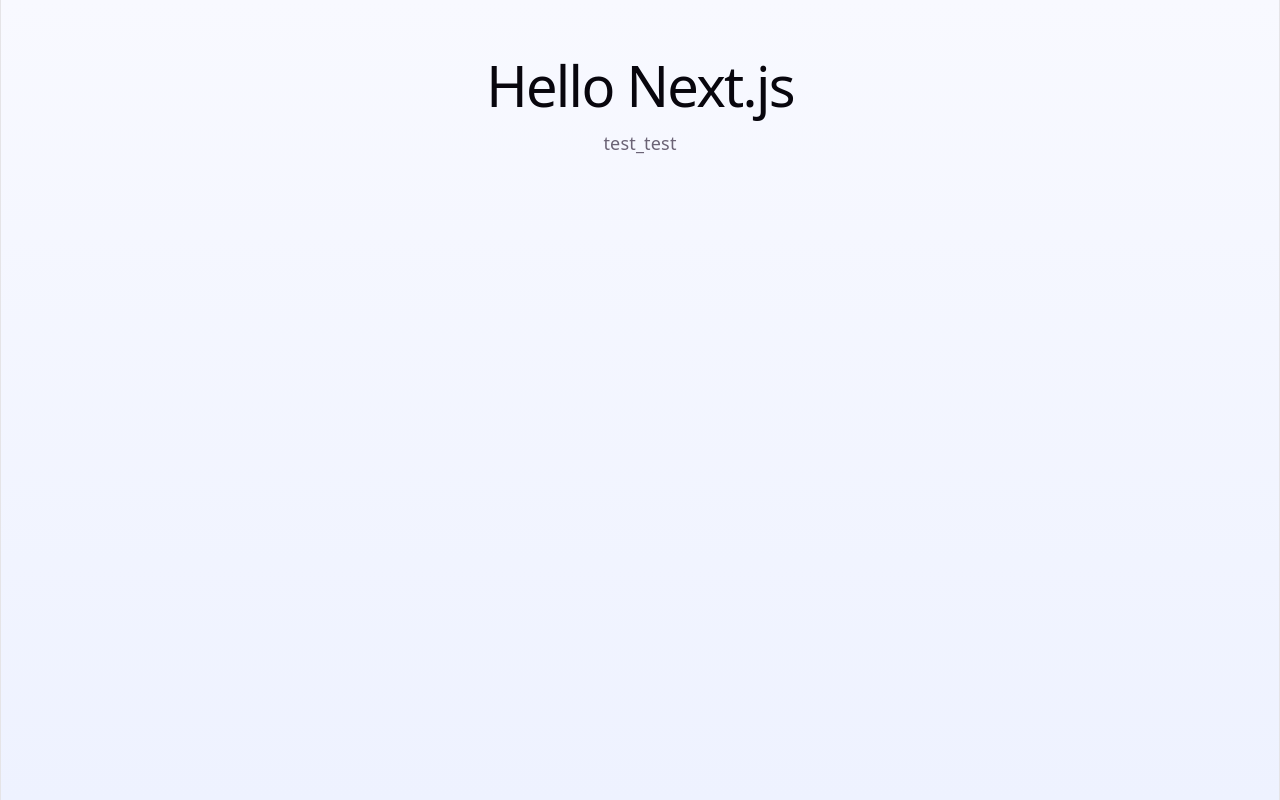
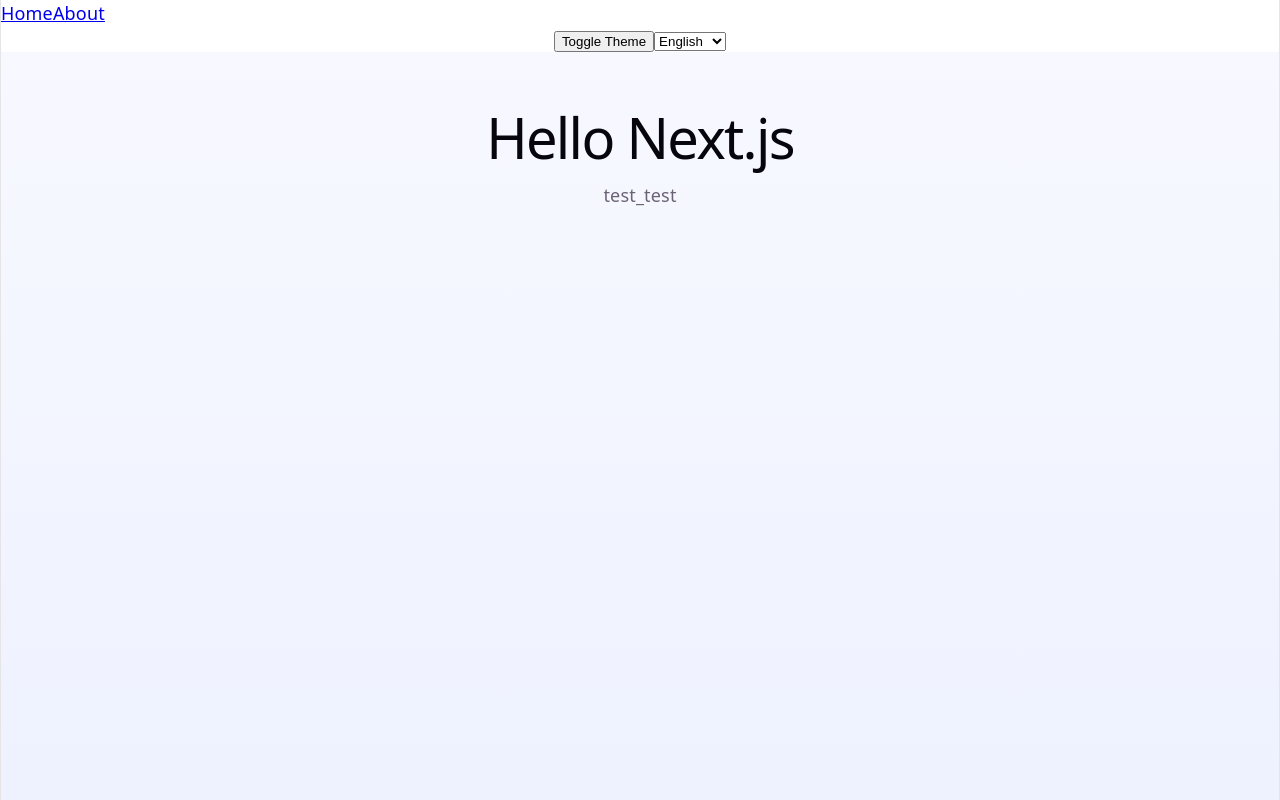
Before and after one commit to ArturKhelshtein/react2026Q2, a Next.js app: page /en in a window 1280 px wide. Built offline with nearby package versions, Linux system fonts and the light colour scheme.

Commit message:
feat: add theme provider

```diff
--- a/src/app/[locale]/layout.tsx
+++ b/src/app/[locale]/layout.tsx
@@ -2,6 +2,7 @@ import { NextIntlClientProvider } from 'next-intl';
 import { getMessages } from 'next-intl/server';
 import { notFound } from 'next/navigation';
 import { routing } from '@/i18n/routing';
+import AppHeader from '@/components/AppHeader';
 
 export default async function LocaleLayout({
   children,
@@ -20,7 +21,8 @@ export default async function LocaleLayout({
 
   return (
     <NextIntlClientProvider messages={messages}>
-      {children}
+      <AppHeader />
+      <main>{children}</main>
     </NextIntlClientProvider>
   );
 }
--- a/src/app/globals.css
+++ b/src/app/globals.css
@@ -30,8 +30,8 @@
   }
 }
 
-@media (prefers-color-scheme: dark) {
-  :root {
+html[data-theme="dark"],
+html[data-theme="dark"] body {
   --text: #9ca3af;
   --text-h: #161616;
   --bg: #16171d;
@@ -43,11 +43,6 @@
   --social-bg: rgba(47, 48, 58, 0.5);
   --shadow:
     rgba(0, 0, 0, 0.4) 0 10px 15px -3px, rgba(0, 0, 0, 0.25) 0 4px 6px -2px;
-  }
-
-  #social .button-icon {
-    filter: invert(1) brightness(2);
-  }
 }
 
 #root {
--- a/src/app/layout.tsx
+++ b/src/app/layout.tsx
@@ -1,4 +1,11 @@
+import type { Metadata } from 'next';
 import './globals.css';
+import { ThemeProvider } from '@/providers/ThemeProvider';
+
+export const metadata: Metadata = {
+  title: 'Pokemon App',
+  description: 'Pokemon search app',
+};
 
 export default function RootLayout({
   children,
@@ -8,7 +15,9 @@ export default function RootLayout({
   return (
     <html suppressHydrationWarning>
       <body>
-          <div id="root">{children}</div>
+        <div id="root">
+          <ThemeProvider>{children}</ThemeProvider>
+        </div>
       </body>
     </html>
   );
--- a/src/components/AppHeader.tsx
+++ b/src/components/AppHeader.tsx
@@ -1,23 +1,22 @@
-import { type ChangeEvent, type SubmitEvent } from 'react';
+'use client';
+
 import './AppHeader.css';
-import Search from './Search';
 import Navigator from './Navigator';
+import LocaleSwitcher from './LocaleSwitcher';
+import { useTheme } from '@/providers/ThemeProvider';
 
-interface AppHeaderProps {
-  value: string;
-  onChange: (event: ChangeEvent<HTMLInputElement>) => void;
-  onSubmit: (event: SubmitEvent<HTMLFormElement>) => void;
-}
+export default function AppHeader() {
+  const { toggleTheme } = useTheme();
 
-export default function AppHeader({
-  value,
-  onChange,
-  onSubmit,
-}: AppHeaderProps) {
   return (
     <header className="app__header">
       <Navigator />
-      <Search value={value} onChange={onChange} onSubmit={onSubmit} />
+      <div className="app-header__controls">
+        <button onClick={toggleTheme} type="button" className="theme-toggle">
+          Toggle Theme
+        </button>
+        <LocaleSwitcher />
+      </div>
     </header>
   );
 }
--- a/src/components/LocaleSwitcher.tsx
+++ b/src/components/LocaleSwitcher.tsx
@@ -14,7 +14,7 @@ export default function LocaleSwitcher() {
   };
 
   return (
-    <select value={locale} onChange={handleChange}>
+    <select title="locale" value={locale} onChange={handleChange}>
       <option value="en">English</option>
       <option value="ru">Русский</option>
     </select>
--- a/src/components/Navigator.tsx
+++ b/src/components/Navigator.tsx
@@ -1,13 +1,13 @@
-import { NavLink } from 'react-router-dom';
+import { Link } from '@/i18n/routing';
 import './Navigator.css';
 
 export default function Navigator() {
   return (
     <nav className="navigator">
-      <NavLink className="navigator__link" to="/" end>
+      <Link href="/" className="navigator__link">
         Home
-      </NavLink>
-      <NavLink className="navigator__link" to="/about">About</NavLink>
+      </Link>
+      <Link className="navigator__link" href="/about">About</Link>
     </nav>
   );
 }
--- /dev/null
+++ b/src/providers/ThemeProvider.tsx
@@ -0,0 +1,56 @@
+'use client';
+
+import {
+  createContext,
+  useContext,
+  useEffect,
+  useState,
+  type ReactNode,
+} from 'react';
+
+type Theme = 'light' | 'dark';
+
+interface ThemeContextType {
+  theme: Theme;
+  toggleTheme: () => void;
+}
+
+const ThemeContext = createContext<ThemeContextType>({
+  theme: 'light',
+  toggleTheme: () => {},
+});
+
+export function ThemeProvider({ children }: { children: ReactNode }) {
+  const [mounted, setMounted] = useState(false);
+  const [theme, setTheme] = useState<Theme>('light');
+
+  useEffect(() => {
+    setMounted(true);
+    const saved = localStorage.getItem('theme') as Theme | null;
+    if (saved === 'dark' || saved === 'light') {
+      setTheme(saved);
+    } else if (window.matchMedia('(prefers-color-scheme: dark)').matches) {
+      setTheme('dark');
+    }
+  }, []);
+
+  useEffect(() => {
+    if (!mounted) return;
+    document.documentElement.setAttribute('data-theme', theme);
+    localStorage.setItem('theme', theme);
+  }, [theme, mounted]);
+
+  const toggleTheme = () => {
+    setTheme((prev) => (prev === 'light' ? 'dark' : 'light'));
+  };
+
+  return (
+    <ThemeContext.Provider value={{ theme, toggleTheme }}>
+      {children}
+    </ThemeContext.Provider>
+  );
+}
+
+export function useTheme() {
+  return useContext(ThemeContext);
+}
```
Lines whose indentation alone changed are shown as unchanged.
